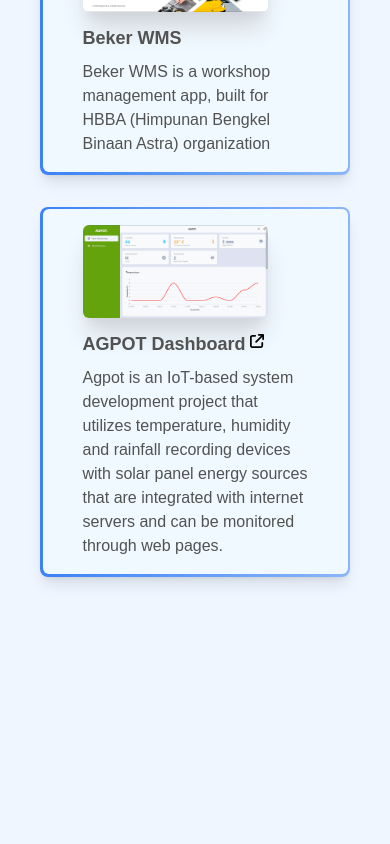
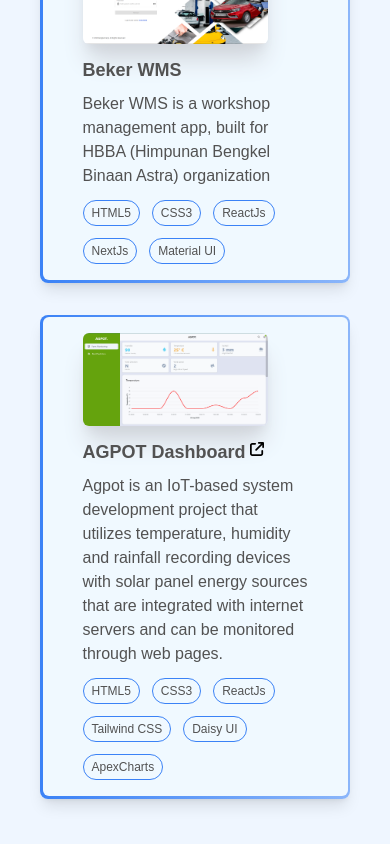
Before and after one commit to uqyanzie/portofolio, a React (Vite) app: page / in a window 390 px wide. Shown: the part 1538-2382 px from the top of the page. Before the commit the page ends 2175 px from the top, so only its background shows below. Built offline with nearby package versions, Linux system fonts and the light colour scheme.

Commit message:
Add used library badge

```diff
--- a/src/App.jsx
+++ b/src/App.jsx
@@ -73,6 +73,12 @@ export default function App() {
               <a className="hover:text-cyan-700" href="https://www.tujuhsembilan.com/" target="_blank" rel="noopener noreferrer">
                 <div className="rounded-lg p-[2.5px] bg-gradient-to-r from-blue-500 via-blue-100 to-cyan-600 hover-background-animate cursor-pointer hover:shadow-blue-300 shadow-lg hover:shadow-xl transition duration-100 hover:ease-in">
                   <div className="bg-sky-50 hover:bg-neutral-50 py-4 px-10 rounded-md gap-8 transition duration-100 hover:ease-in hover:opacity-90">
+                    <div className="block lg:flex gap-3 h-full">
+                      <div className="inline font-poppins text-sm w-[28%] self-center font-semibold">
+                        June 2021 - Sept 2023
+                      </div>
+                      <div className="hidden lg:block h-[100] bg-blue-500 border rounded-full w-[8px]"></div>
+                      <div className="lg:ms-2 block mt-2 lg:mt-1">
                         <div className="flex align-middle hover:scale-[1.03] mb-2">
                           <div className="flex flex-col md:inline-flex lg:flex-row">
                             <h5 className="text-lg font-semibold mr-1">Frontend Developer Intern</h5>
@@ -84,6 +90,8 @@ export default function App() {
                           <svg className="text-sm mt-1 hover:text-blue-500" xmlns="http://www.w3.org/2000/svg" height="1em" viewBox="0 0 512 512"><path d="M320 0c-17.7 0-32 14.3-32 32s14.3 32 32 32h82.7L201.4 265.4c-12.5 12.5-12.5 32.8 0 45.3s32.8 12.5 45.3 0L448 109.3V192c0 17.7 14.3 32 32 32s32-14.3 32-32V32c0-17.7-14.3-32-32-32H320zM80 32C35.8 32 0 67.8 0 112V432c0 44.2 35.8 80 80 80H400c44.2 0 80-35.8 80-80V320c0-17.7-14.3-32-32-32s-32 14.3-32 32V432c0 8.8-7.2 16-16 16H80c-8.8 0-16-7.2-16-16V112c0-8.8 7.2-16 16-16H192c17.7 0 32-14.3 32-32s-14.3-32-32-32H80z"/></svg>
                         </div>
                         <p className="font-inter">Contributing on the Workshop Management System project development, implementing a responsive, user-friendly and modern UI design, adding the functionality and interactivity for the app, and also collaborate with the team to integrate all the features.</p>
+                      </div>
+                    </div>
                   </div>
                 </div>
               </a>
@@ -110,6 +118,23 @@ export default function App() {
                         </h5>
                       </div>
                       <p className="font-inter">Beker WMS is a workshop management app, built for HBBA (Himpunan Bengkel Binaan Astra) organization</p>
+                      <div className="flex flex-wrap pt-3 gap-3">
+                        <a className="rounded-full border border-blue-500 text-xs p-1 px-2">
+                          HTML5
+                        </a>
+                        <a className="rounded-full border border-blue-500 text-xs p-1 px-2">
+                          CSS3
+                        </a>
+                        <a className="rounded-full border border-blue-500 text-xs p-1 px-2">
+                          ReactJs
+                        </a>
+                        <a className="rounded-full border border-blue-500 text-xs p-1 px-2">
+                          NextJs
+                        </a>
+                        <a className="rounded-full border border-blue-500 text-xs p-1 px-2">
+                          Material UI
+                        </a>
+                      </div>
                     </div>
                   </div>
                 </div>
@@ -129,6 +154,26 @@ export default function App() {
                         <svg className="text-sm mt-1 hover:text-blue-500" xmlns="http://www.w3.org/2000/svg" height="1em" viewBox="0 0 512 512"><path d="M320 0c-17.7 0-32 14.3-32 32s14.3 32 32 32h82.7L201.4 265.4c-12.5 12.5-12.5 32.8 0 45.3s32.8 12.5 45.3 0L448 109.3V192c0 17.7 14.3 32 32 32s32-14.3 32-32V32c0-17.7-14.3-32-32-32H320zM80 32C35.8 32 0 67.8 0 112V432c0 44.2 35.8 80 80 80H400c44.2 0 80-35.8 80-80V320c0-17.7-14.3-32-32-32s-32 14.3-32 32V432c0 8.8-7.2 16-16 16H80c-8.8 0-16-7.2-16-16V112c0-8.8 7.2-16 16-16H192c17.7 0 32-14.3 32-32s-14.3-32-32-32H80z"/></svg>
                       </div>
                       <p className="font-inter">Agpot is an IoT-based system development project that utilizes temperature, humidity and rainfall recording devices with solar panel energy sources that are integrated with internet servers and can be monitored through web pages.</p>
+                      <div className="flex flex-wrap pt-3 gap-3">
+                        <a className="rounded-full border border-blue-500 text-xs p-1 px-2">
+                          HTML5
+                        </a>
+                        <a className="rounded-full border border-blue-500 text-xs p-1 px-2">
+                          CSS3
+                        </a>
+                        <a className="rounded-full border border-blue-500 text-xs p-1 px-2">
+                          ReactJs
+                        </a>
+                        <a className="rounded-full border border-blue-500 text-xs p-1 px-2">
+                          Tailwind CSS
+                        </a>
+                        <a className="rounded-full border border-blue-500 text-xs p-1 px-2">
+                          Daisy UI
+                        </a>
+                        <a className="rounded-full border border-blue-500 text-xs p-1 px-2">
+                          ApexCharts
+                        </a>
+                      </div>
                     </div>
                   </div>
                 </div>
```
Lines whose indentation alone changed are shown as unchanged.
